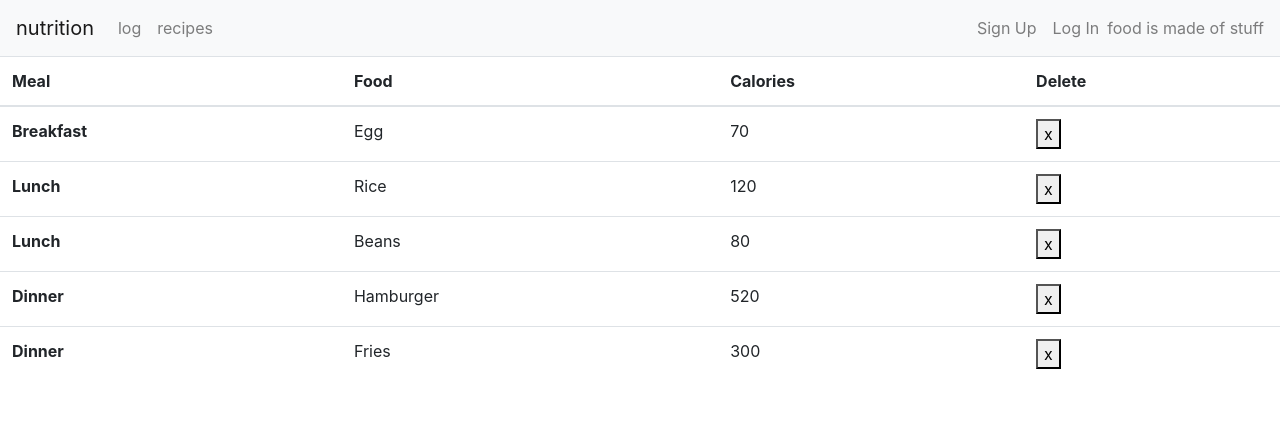
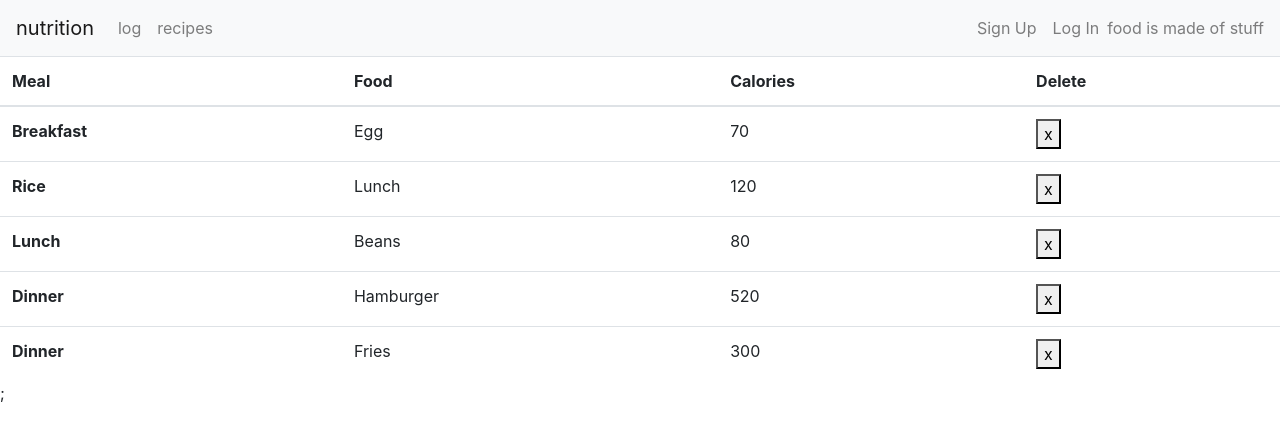
Before and after one commit to ichbindev/nutrition, a React (Create React App) app: page /log in a window 1280 px wide. Shown: the top 438 px of the page. Built offline with nearby package versions, Linux system fonts and the light colour scheme.

Commit message:
start refactor of nutritionLog

```diff
--- a/src/components/NutritionLog.js
+++ b/src/components/NutritionLog.js
@@ -6,7 +6,40 @@ const removeLoggedItem = (e) => {
   console.log(e.target);
 };
 
-const NutritionLog = ({ userNutritionForDay }) => {
+const foodData = [
+  {
+    name: 'Egg',
+    meal: 'Breakfast',
+    calories: 70,
+    id: 1
+  },
+  {
+    name: 'Lunch',
+    meal: 'Rice',
+    calories: 120,
+    id: 2
+  },
+  {
+    name: 'Beans',
+    meal: 'Lunch',
+    calories: 80,
+    id: 3
+  },
+  {
+    name: 'Hamburger',
+    meal: 'Dinner',
+    calories: 520,
+    id: 4
+  },
+  {
+    name: 'Fries',
+    meal: 'Dinner',
+    calories: 300,
+    id: 5
+  }
+];
+
+const NutritionLog = ({ userNutritionForDay = foodData}) => {
   return (
     <div className="log-table-container">
       <Table className="log-table">
@@ -19,46 +52,16 @@ const NutritionLog = ({ userNutritionForDay }) => {
           </tr>
         </thead>
         <tbody>
+        {userNutritionForDay.map(food =>
           <tr>
-            <th scope="row">Breakfast</th>
-            <td>Egg</td>
-            <td>70</td>
+            <th scope="row">{food.meal}</th>
+            <td>{food.name}</td>
+            <td>{food.calories}</td>
             <td>
-              <button foodName={"Egg"} onClick={(e) => removeLoggedItem(e)}>x</button>
+              <button id={food.id} onClick={(e) => removeLoggedItem(e)}>x</button>
             </td>
           </tr>
-          <tr>
-            <th scope="row">Lunch</th>
-            <td>Rice</td>
-            <td>120</td>
-            <td>
-              <button onClick={(e) => removeLoggedItem(e)}>x</button>
-            </td>
-          </tr>
-          <tr>
-            <th scope="row">Lunch</th>
-            <td>Beans</td>
-            <td>80</td>
-            <td>
-              <button onClick={(e) => removeLoggedItem(e)}>x</button>
-            </td>
-          </tr>
-          <tr>
-            <th scope="row">Dinner</th>
-            <td>Hamburger</td>
-            <td>520</td>
-            <td>
-              <button onClick={(e) => removeLoggedItem(e)}>x</button>
-            </td>
-          </tr>
-          <tr>
-            <th scope="row">Dinner</th>
-            <td>Fries</td>
-            <td>300</td>
-            <td>
-              <button onClick={(e) => removeLoggedItem(e)}>x</button>
-            </td>
-          </tr>
+        )};
         </tbody>
       </Table>
     </div>
```
